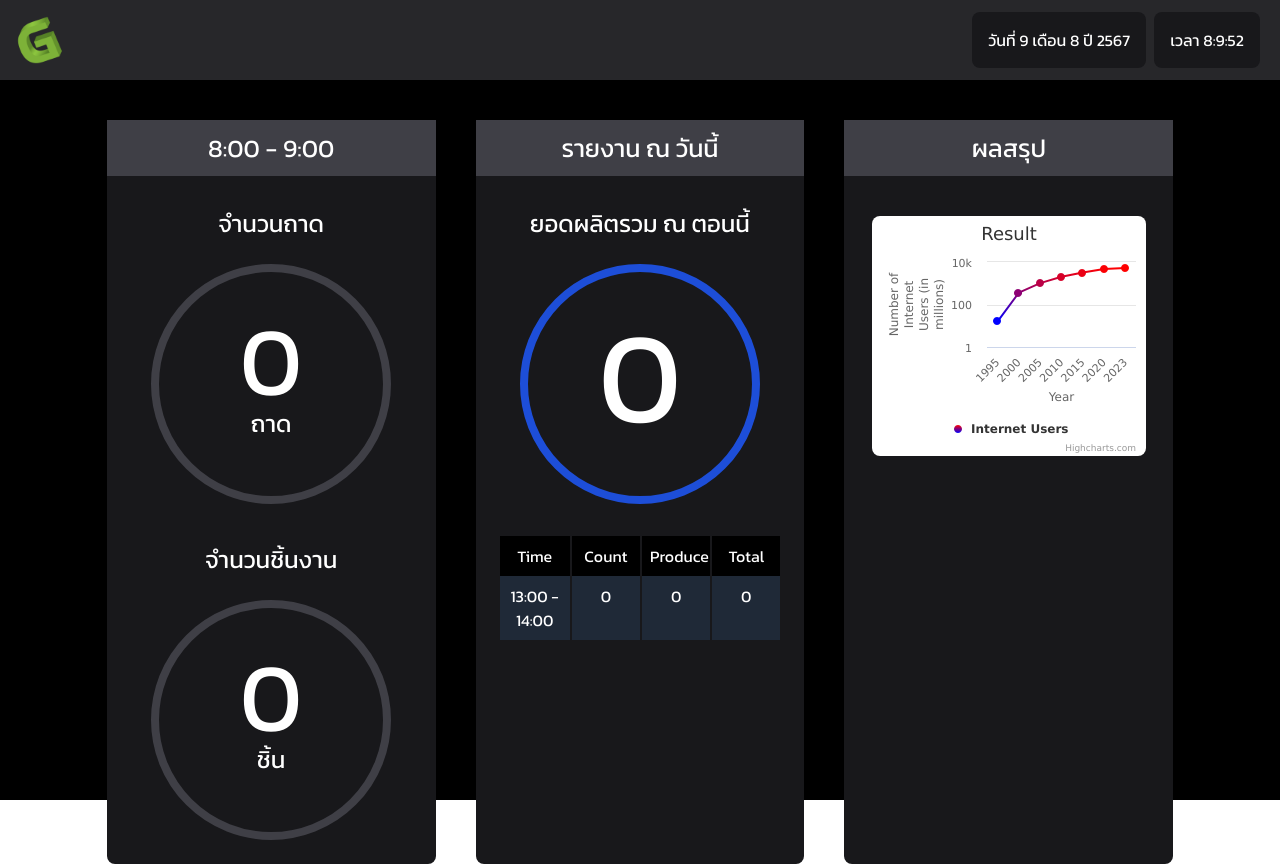
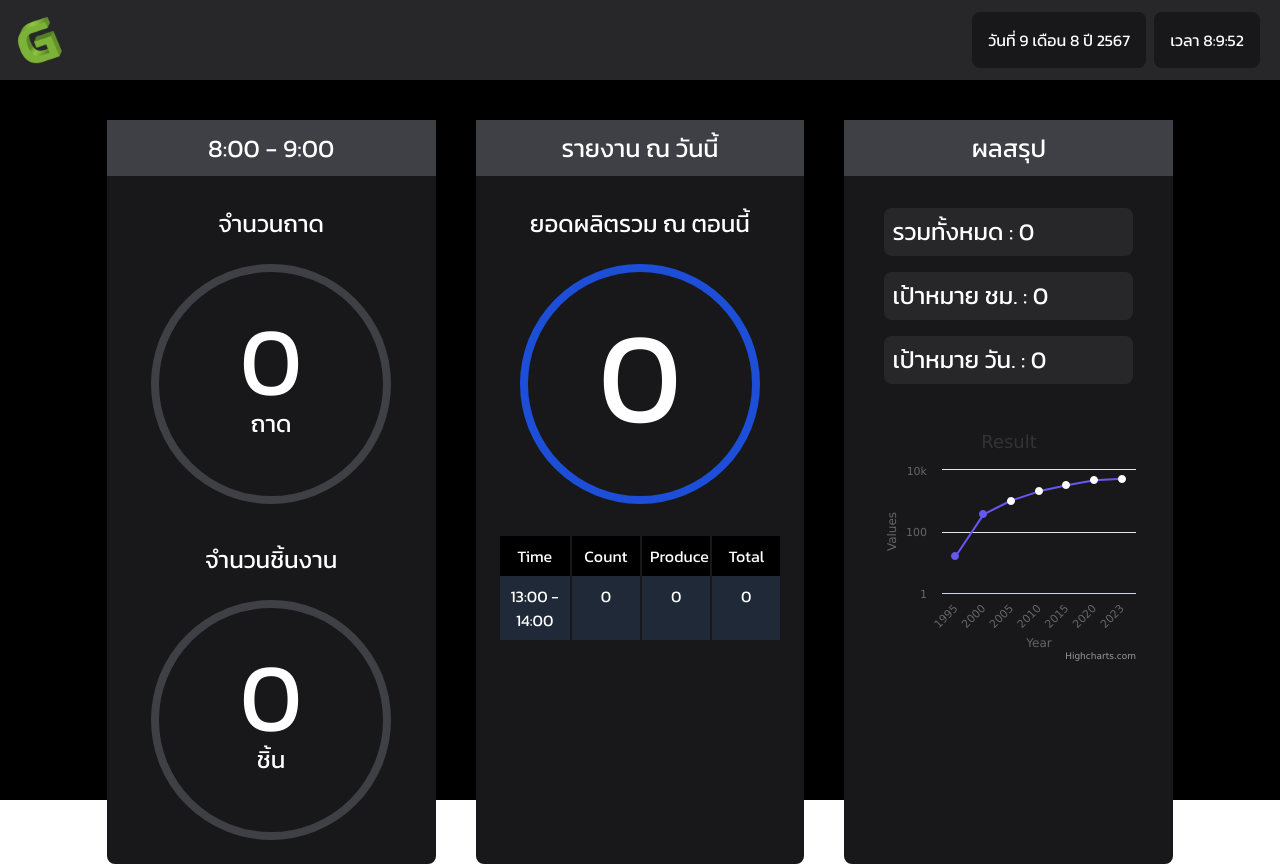
Before and after one commit to tanawatgravitechdev/DashboardSVS_Gravitech, a plain HTML site: page index.html in a window 1280 px wide. Drawn offline with nearby package versions, Linux system fonts and the light colour scheme.

Commit message:
add chart

```diff
--- a/index.html
+++ b/index.html
@@ -72,29 +72,37 @@
                 <h1 class="text-9xl mt-10">0</h1>
               </div>
               <div class="w-full pl-6 pr-6 grid grid-cols-4 text-white mt-8">
-                <div class="bg-black p-2 text-center">
-                    Time
-                </div>
-                <div class="bg-black p-2 text-center border-l-2 border-zinc-900">
+                <div class="bg-black p-2 text-center">Time</div>
+                <div
+                  class="bg-black p-2 text-center border-l-2 border-zinc-900"
+                >
                   Count
                 </div>
-                <div class="bg-black p-2 text-center border-l-2 border-zinc-900">
+                <div
+                  class="bg-black p-2 text-center border-l-2 border-zinc-900"
+                >
                   Produce
                 </div>
-                <div class="bg-black p-2 text-center border-l-2 border-zinc-900">
+                <div
+                  class="bg-black p-2 text-center border-l-2 border-zinc-900"
+                >
                   Total
                 </div>
 
-                <div class="bg-gray-800 p-2 text-center">
-                    13:00 - 14:00
-                </div>
-                <div class="bg-gray-800 p-2 text-center border-l-2 border-zinc-900">
+                <div class="bg-gray-800 p-2 text-center">13:00 - 14:00</div>
+                <div
+                  class="bg-gray-800 p-2 text-center border-l-2 border-zinc-900"
+                >
                   0
                 </div>
-                <div class="bg-gray-800 p-2 text-center border-l-2 border-zinc-900">
+                <div
+                  class="bg-gray-800 p-2 text-center border-l-2 border-zinc-900"
+                >
                   0
                 </div>
-                <div class="bg-gray-800 p-2 text-center border-l-2 border-zinc-900">
+                <div
+                  class="bg-gray-800 p-2 text-center border-l-2 border-zinc-900"
+                >
                   0
                 </div>
               </div>
@@ -108,7 +116,21 @@
               ผลสรุป
             </div>
             <div>
-              <div id="container" class="w-5/6 h-60 m-auto rounded-lg mt-10"></div>
+              <div class="p-10 pt-8 pb-0">
+                <h3 class="text-white text-2xl mb-4 bg-zinc-800 p-2 rounded-lg">
+                  รวมทั้งหมด : 0
+                </h3>
+                <h3 class="text-white text-2xl mb-4 bg-zinc-800 p-2 rounded-lg">
+                  เป้าหมาย ชม. : 0
+                </h3>
+                <h3 class="text-white text-2xl bg-zinc-800 p-2 rounded-lg">
+                  เป้าหมาย วัน. : 0
+                </h3>
+              </div>
+              <div
+                id="container"
+                class="w-5/6 h-60 m-auto rounded-lg mt-10"
+              ></div>
             </div>
           </div>
         </div>
@@ -123,8 +145,13 @@
 
           const plotChart = () => {
             Highcharts.chart("container", {
+              chart: {
+                backgroundColor: "#18181B",
+                color: '#FFFFFF'
+              },
               title: {
                 text: "Result",
+                color: '#FFFFFF'
               },
 
               accessibility: {
@@ -143,11 +170,8 @@
 
               yAxis: {
                 type: "logarithmic",
-                title: {
-                  text: "Number of Internet Users (in millions)",
               },
-              },
-
+              legend: { enabled: false },
               tooltip: {
                 headerFormat: "<b>{series.name}</b><br />",
                 pointFormat: "{point.y} million(s)",
@@ -158,13 +182,13 @@
                   name: "Internet Users",
                   keys: ["y", "color"],
                   data: [
-                    [16, "#0000ff"],
-                    [361, "#8d0073"],
-                    [1018, "#ba0046"],
-                    [2025, "#d60028"],
-                    [3192, "#eb0014"],
-                    [4673, "#fb0004"],
-                    [5200, "#ff0000"],
+                    [16, "#6657f1"],
+                    [361, "#6657f1"],
+                    [1018, "#FFFFFF"],
+                    [2025, "#FFFFFF"],
+                    [3192, "#FFFFFF"],
+                    [4673, "#FFFFFF"],
+                    [5200, "#FFFFFF"],
                   ],
                   color: {
                     linearGradient: {
@@ -174,8 +198,8 @@
                       y2: 0,
                     },
                     stops: [
-                      [0, "#0000ff"],
-                      [1, "#ff0000"],
+                      [0, "#6657f1"],
+                      [1, "#6657f1"],
                     ],
                   },
                 },
```
Lines whose indentation alone changed are shown as unchanged.
